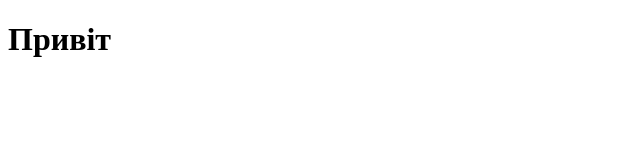
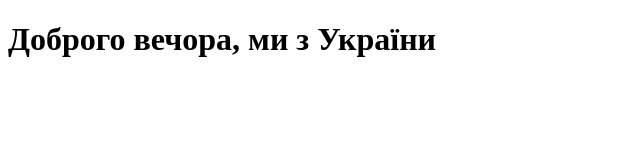
Before and after one commit to Yuzya/homework, a plain HTML site: page index.html in a window 1280 px wide. Shown: the whole page, without its empty margins (0-640 px from the left). Drawn offline with Linux system fonts and the light colour scheme.

Commit message:
Changed body

```diff
--- a/index.html
+++ b/index.html
@@ -7,6 +7,6 @@
     <title>Document</title>
 </head>
 <body>
-    <h1>Привіт</h1>
+    <h1>Доброго вечора, ми з України</h1>
 </body>
 </html>
```
